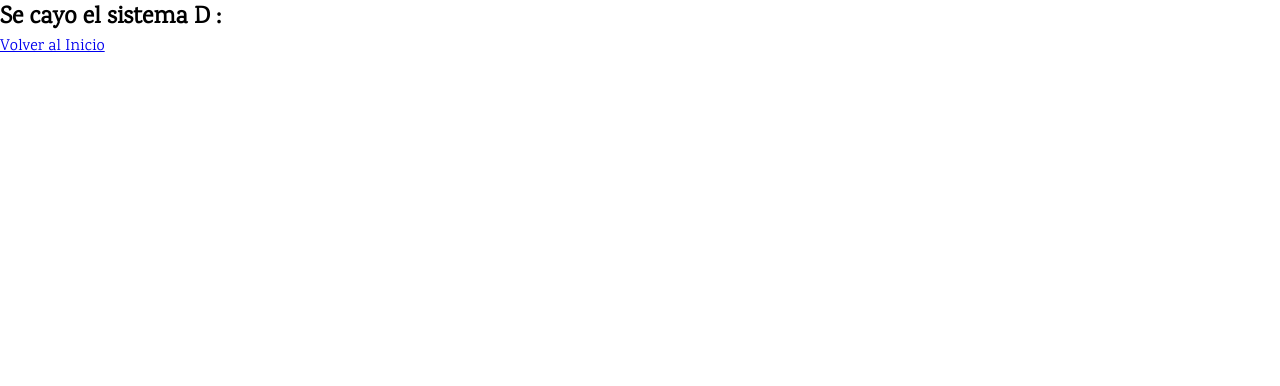
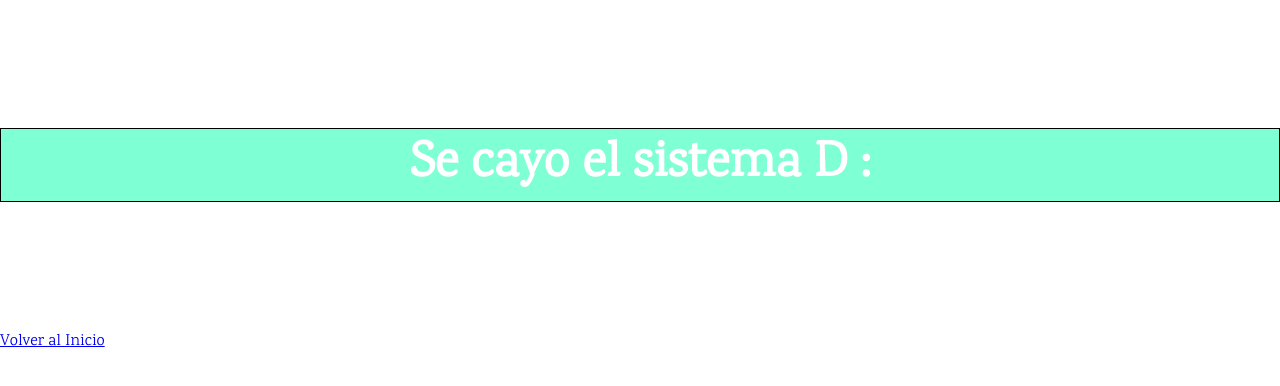
Before and after one commit to AgustinSappia/Simulador-de-carrito-mk2, a plain HTML site: page Final.html in a window 1280 px wide. Drawn offline with Linux system fonts and the light colour scheme; some packages are replaced by stand-ins of ours; a script that the page names is missing.

Commit message:
terminado... por ahora

```diff
--- a/Final.html
+++ b/Final.html
@@ -17,7 +17,7 @@
 
 </head>
 <body>
-    <div><h2>Se cayo el sistema D :</h2></div>
+    <div><h2 class="final">Se cayo el sistema D :</h2></div>
 
 
 
--- a/css/styles.css
+++ b/css/styles.css
@@ -135,3 +135,14 @@ body div ul li{
     margin: 5px;
 
 }
+
+
+.final{
+    border: 1px black solid;
+    color: white;
+    background-color: aquamarine;
+    text-align: center;
+    font-size: 50px;
+    margin-top: 10%;
+    margin-bottom: 10%;
+}
```
Also changed, not shown: 1 other file.
